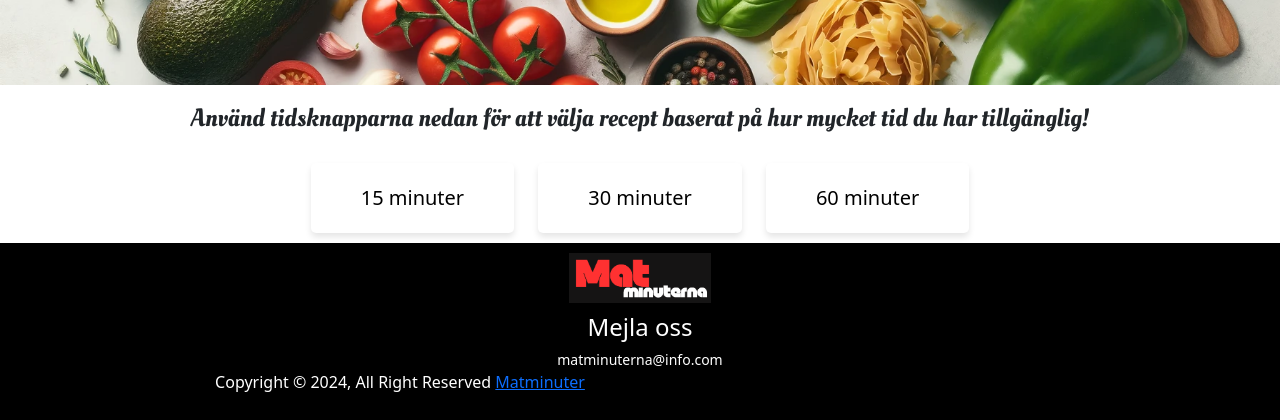
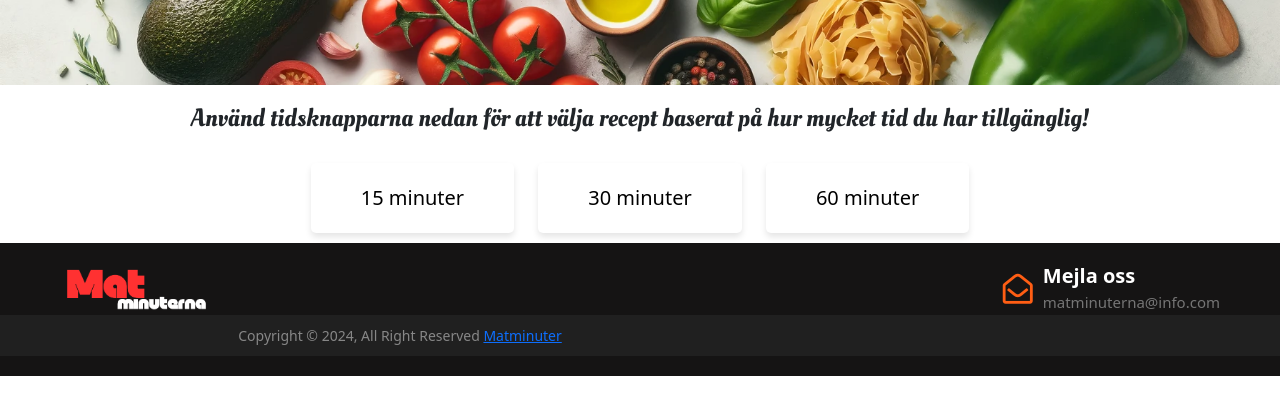
Before and after one commit to PetarNikolicc/Agil, a Flask app: page / in a window 1280 px wide. Shown: the part 515-935 px from the top of the page. After the commit the page ends 891 px from the top, so only its background shows below. Run offline with Flask 3, Linux system fonts and the light colour scheme; some web fonts are replaced.

Commit message:
Update footerstyle.css

```diff
--- a/static/footerstyle.css
+++ b/static/footerstyle.css
@@ -1,27 +1,80 @@
-.footer-section {
-  background: #000;
-  color: #fff;
-  padding: 10px 0; /* Halvera höjden */
-  text-align: center;
+@import url('https://cdnjs.cloudflare.com/ajax/libs/font-awesome/5.15.4/css/all.min.css');
+
+* {
+    margin: 0;
+    padding: 0;
+    box-sizing: border-box;
+    text-decoration: none;
+    list-style: none;
 }
 
-.footer-content {
-  display: flex;
-  justify-content: center;
-  align-items: center;
-  height: 100%;
+
+.footer-section {
+    background: #151414;
+    padding: 20px 0;
+    color: #fff;
+}
+
+.footer-container {
+    display: flex;
+    justify-content: space-between;
+    max-width: 1200px;
+    margin: 0 auto;
+    padding: 0 20px;
 }
 
 .footer-logo img {
-  max-height: 50px; /* Justera storleken på loggan efter behov */
-}
-
-.footer-text {
-  margin-top: 10px;
-  font-size: 14px;
+    max-width: 150px;
 }
 
 .footer-contact {
-  margin-top: 10px;
-  font-size: 14px;
+    display: flex;
+    align-items: center;
 }
+
+.single-cta {
+    display: flex;
+    align-items: center;
+}
+
+.single-cta i {
+    color: #ff5e14;
+    font-size: 30px;
+    margin-right: 10px;
+}
+
+.cta-text h4 {
+    color: #fff;
+    font-size: 20px;
+    font-weight: 600;
+    margin-bottom: 2px;
+}
+
+.cta-text span {
+    color: #757575;
+    font-size: 15px;
+}
+
+.copyright-area {
+    background: #202020;
+    padding: 10px 0;
+    text-align: center;
+}
+
+.copyright-text p {
+    margin: 0;
+    font-size: 14px;
+    color: #878787;
+}
+
+@media only screen and (max-width: 767px) {
+    .footer-container {
+        flex-direction: column;
+        align-items: center;
+    }
+
+    .footer-logo,
+    .footer-contact {
+        margin-bottom: 10px;
+    }
+}
```
